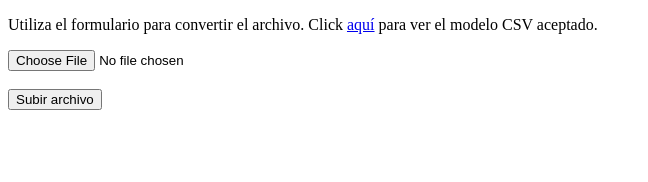
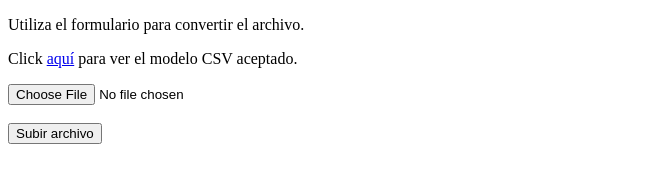
Before and after one commit to spl-D3V/csvToMongoDB, a website: page index.html in a window 1280 px wide. Shown: the whole page, without its empty margins (0-648 px from the left). Drawn offline with Linux system fonts and the light colour scheme.

Commit message:
updated index.html

```diff
--- a/index.html
+++ b/index.html
@@ -1,11 +1,11 @@
 <!DOCTYPE html>
 <html lang="es">
 <head>
-    <title>Upload CSV file</title>
+    <title>CSV to MongoDB</title>
 </head>
 <body>
-    <p>Utiliza el formulario para convertir el archivo.
-        Click <a href="/template">aquí</a> para ver el modelo CSV aceptado.</p>
+    <p>Utiliza el formulario para convertir el archivo.</p>
+    <p>Click <a href="/template">aquí</a> para ver el modelo CSV aceptado.</p>
     <form action="/" method="POST" encType="multipart/form-data">
         <input type="file" name="file" accept="*.csv" /><br/><br/>
         <input type="submit" value="Subir archivo" />
```
